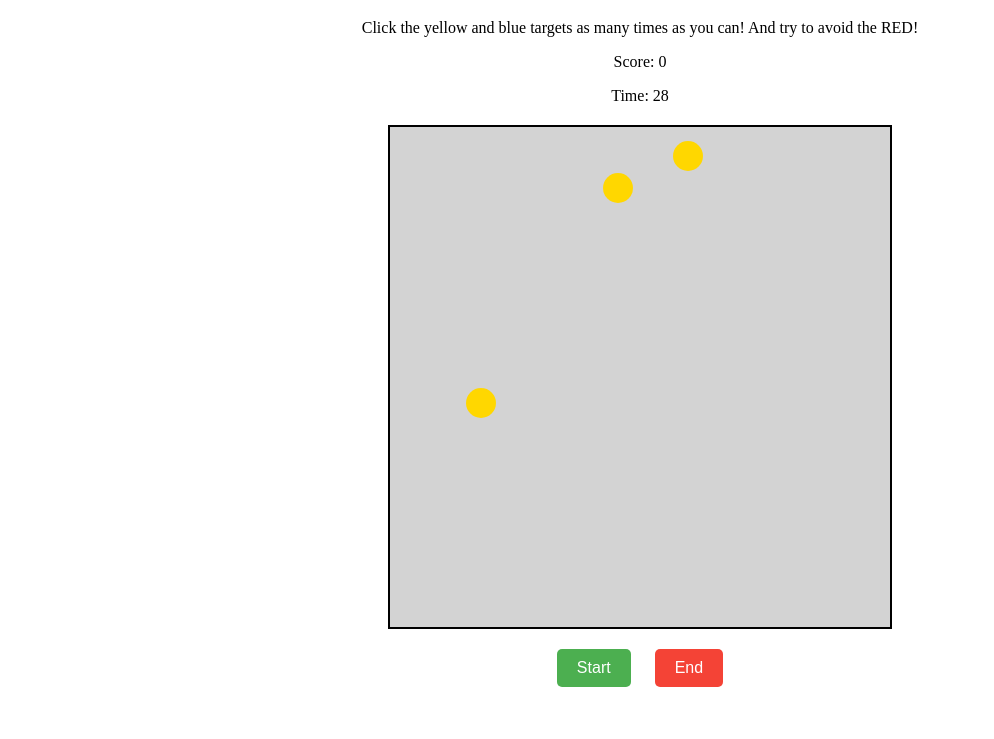
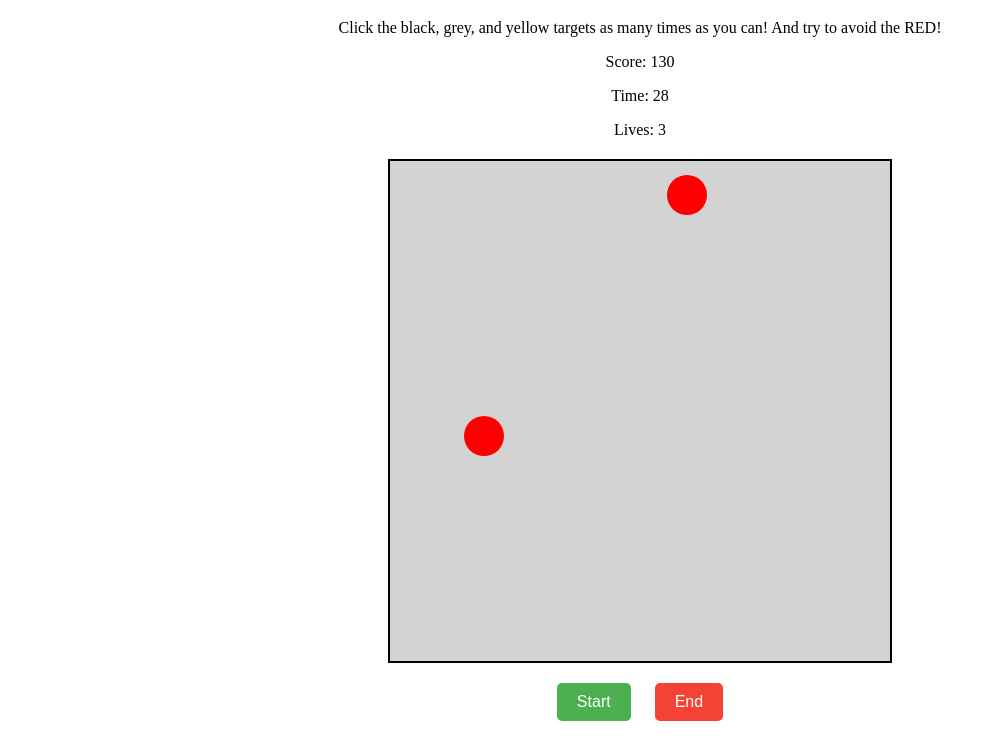
Before and after one commit to tenkards/Clicker-game, a plain HTML site: page index.html in a window 1280 px wide. Both pictures are taken after a click on the button "Start". Shown: the part 61-800 px from the top of the page, without its empty margins (0-994 px from the left). Drawn offline with Linux system fonts and the light colour scheme.

Commit message:
Lives and Speed

```diff
--- a/index.html
+++ b/index.html
@@ -1,15 +1,16 @@
 <!DOCTYPE html>
 <html>
 <head>
-  <title>Untitled Project</title>
+  <title>Clicker Game</title>
   <link rel="stylesheet" type="text/css" href="styles.css">
 </head>
 <body>
   <h1>Clicker Game</h1>
   <div style="text-align: center;">
-    <p>Click the yellow and blue targets as many times as you can! And try to avoid the RED!</p>
+    <p>Click the black, grey, and yellow targets as many times as you can! And try to avoid the RED!</p>
     <p>Score: <span id="score">0</span></p>
     <p>Time: <span id="timer">30</span></p>
+    <p>Lives: <span id="lives">3</span></p>
   </div>
   <!-- Game container -->
   <div id="game-container">
--- a/script.js
+++ b/script.js
@@ -2,13 +2,15 @@
 var score = 0;
 var timeLeft = 30; // Game duration in seconds
 var timer;
-var targetSize = 30; // Width and height in pixels
+var targetSize = 40; // Width and height in pixels
 var gameContainer = document.getElementById('game-container');
+var lives = 3;
 
 // DOM elements
 var target = document.getElementById('target');
 var scoreDisplay = document.getElementById('score');
 var timerDisplay = document.getElementById('timer');
+var livesDisplay = document.getElementById('lives');
 
 // Button elements
 var startButton = document.getElementById('start-button');
@@ -68,7 +70,7 @@ function createTemporaryTarget(color, duration, onClick) {
 
 // Create a bonus target (disappears after 2 seconds)
 function createBonus() {
-  createTemporaryTarget('blue', 2000, function () {
+  createTemporaryTarget('grey', 2000, function () {
     score += 5;
     timeLeft += 5;
     updateUI();
@@ -78,20 +80,22 @@ function createBonus() {
 // Create a bomb target (stays for 3 seconds)
 function createBomb() {
   createTemporaryTarget('red', 3000, function () {
-    timeLeft = Math.max(0, timeLeft - 5); // Ensure timer doesn't go below 0
-    score = Math.max(0, score - 5); // Ensure score doesn't go below 0
+    lives--;
+    score = Math.max(0, score - 5); // Decrease score by 5
     updateUI();
 
-    // End the game if score falls to 0
-    if (score === 0) {
+    // End the game if lives reach 0 or score falls to 0
+    if (lives === 0 || score === 0) {
       endGame();
     }
   });
 }
 
-// Create the main target (gold, stays for 3 seconds)
+// Create the main target (black, duration depends on score)
 function createNormalTarget() {
-  createTemporaryTarget('gold', 3000, function () {
+  // Adjust duration based on score
+  var duration = score >= 130 ? 1000 : score >= 100 ? 1500 : score >= 75 ? 2000 : score >= 50 ? 2500 : 3000;
+  createTemporaryTarget('black', duration, function () {
     score++; // Increment score when clicked
     timeLeft += 1; // Add 1 second for each click
     updateUI();
@@ -105,10 +109,19 @@ function handleNormalClick() {
   updateUI();
 }
 
-// Update the score and timer display
+// Update the score, timer, and lives display
 function updateUI() {
   scoreDisplay.textContent = score;
   timerDisplay.textContent = Math.max(0, timeLeft); // Ensure timer doesn't display negative values
+  livesDisplay.textContent = lives; // Update lives display
+}
+
+// Create a unicorn target (gold, stays for 3 seconds)
+function createUnicorn() {
+  createTemporaryTarget('gold', 1000, function () {
+    timeLeft += 15; // Add 15 seconds to the timer
+    updateUI();
+  });
 }
 
 // Start the game timer
@@ -119,7 +132,11 @@ function startTimer() {
     updateUI();
 
     // Adjust difficulty based on score
-    if (score >= 100) {
+    if (score >= 130) {
+      clearInterval(timer); // Clear the current timer
+      interval = 100; // Decrease the interval to make the game even faster
+      startTimer(); // Restart the timer with the new interval
+    } else if (score >= 100) {
       clearInterval(timer); // Clear the current timer
       interval = 300; // Decrease the interval to make the game even faster
       startTimer(); // Restart the timer with the new interval
@@ -138,23 +155,25 @@ function startTimer() {
       endGame();
     }
 
-  // Occasionally create bonus or bomb
-if (Math.random() < (score >= 100 ? 0.05 : score >= 75 ? 0.10 : score >= 50 ? 0.15 : 0.15)) createBonus(); // Reduce bonus rate by 5% for each tier
-if (Math.random() < (score >= 100 ? 0.9 : score >= 75 ? 0.8 : score >= 50 ? 0.6 : 0.4)) createBomb();
+    // Occasionally create bonus, bomb, or unicorn
+    if (Math.random() < (score >= 130 ? 0.01 : score >= 100 ? 0.05 : score >= 75 ? 0.10 : score >= 50 ? 0.15 : 0.15)) createBonus(); // Reduce bonus rate by 5% for each tier
+    if (Math.random() < (score >= 130 ? 0.9 : score >= 100 ? 0.9 : score >= 75 ? 0.8 : score >= 50 ? 0.6 : 0.4)) createBomb();
+    if (score >= 130 && Math.random() < 0.005) createUnicorn(); // Spawn unicorn with a 5% chance when score is 130+
 
-// Spawn normal target with reduced probability based on score
-if (Math.random() < (score >= 100 ? 0.45 : score >= 75 ? 0.60 : score >= 50 ? 0.75 : 1.0)) {
-  createNormalTarget(); // Spawn gold target
-}  }, interval);
+    // Spawn normal target with reduced probability based on score
+    if (Math.random() < (score >= 130 ? 0.4 : score >= 100 ? 0.45 : score >= 75 ? 0.60 : score >= 50 ? 0.75 : 1.0)) {
+      createNormalTarget(); // Spawn black target
+    }
+  }, interval);
 }
-
 // Start the game
 function startGame() {
   // Clear all existing targets and reset variables
   clearInterval(timer);
   gameContainer.innerHTML = ''; // Remove all targets
-  score = 0;
+  score = 130;
   timeLeft = 30;
+  lives = 3; // Reset lives to 3
   updateUI();
 
   // Initialize the main target
@@ -171,5 +190,5 @@ function endGame() {
   clearInterval(timer);
   gameContainer.innerHTML = ''; // Remove all targets
   target.removeEventListener('click', handleNormalClick);
-  alert('Game over! Your score is: ' + score);
+  alert(`Game over! Your score is: ${score}. Lives remaining: ${lives}`);
 }
```
